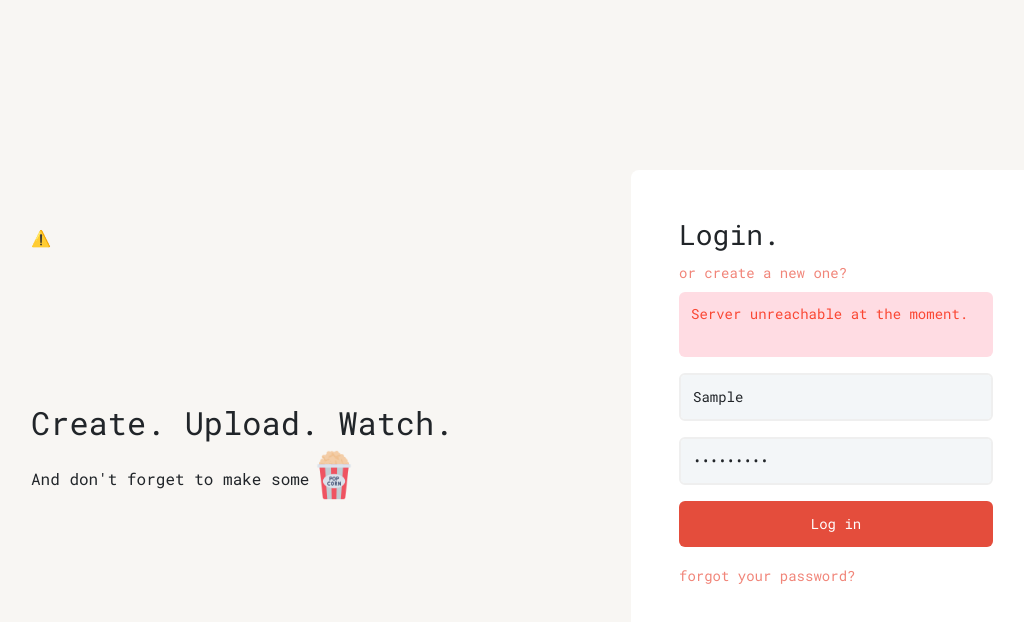
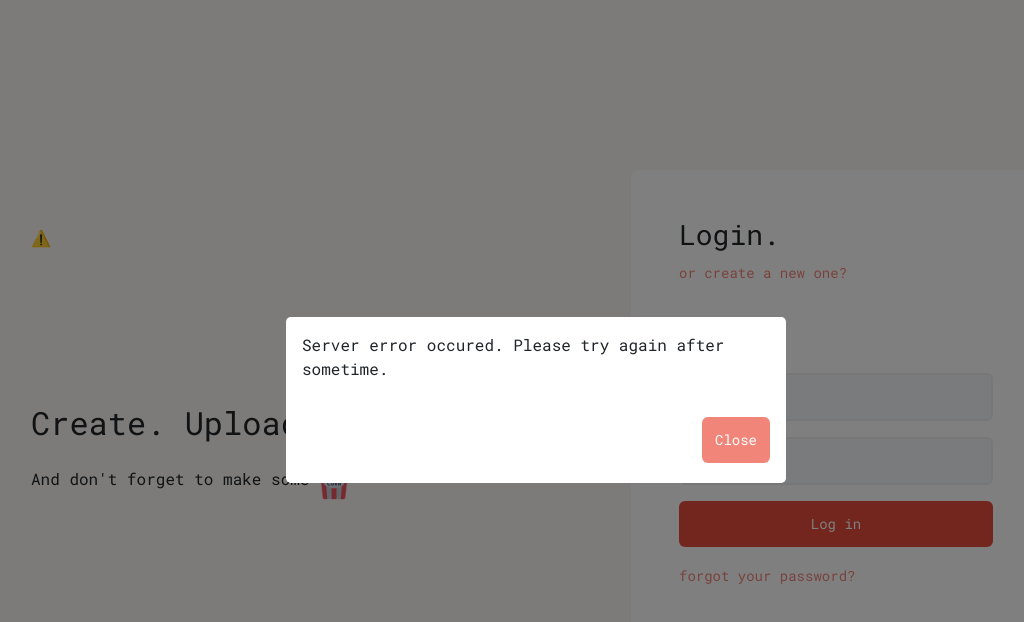
Before and after one commit to SubCoder1/Popcorn-web, a Vue app: page /auth/login in a window 1280 px wide. Both pictures are taken after typing "Sample", "Sample123" into the empty fields and a click on the button "Log in". Shown: the top 622 px of the page, without its empty margins (104-1128 px from the left). Built offline with nearby package versions, Linux system fonts and the light colour scheme; no server answers.

Commit message:
Added modal in App to show server side errors

```diff
--- a/src/App.vue
+++ b/src/App.vue
@@ -1,8 +1,54 @@
 <!-- Root file of Popcorn-web which defines the root template with top-level routing of this Vue application -->
 
 <template>
+  <!-- Error modal only used to show if any server side issue has occured. -->
+  <div
+    class="modal fade"
+    v-show="showErrModal"
+    v-bind:class="{ show: showErrModal, 'd-block': showErrModal }"
+    refs="srvErrModal"
+    data-bs-backdrop="static"
+    data-bs-keyboard="false"
+    tabindex="-1"
+    role="dialog"
+    aria-modal="true"
+  >
+    <div class="modal-dialog modal-dialog-centered">
+      <div class="modal-content border-0">
+        <div class="modal-body">
+          Server error occured. Please try again after sometime.
+        </div>
+        <div class="modal-footer border-0">
+          <button
+            type="button"
+            class="btn d-flex align-items-center justify-content-center position-relative rounded-md text-sm mt-2 mb-2"
+            data-bs-dismiss="modal"
+            @click="srvErrModal"
+          >
+            Close
+          </button>
+        </div>
+      </div>
+    </div>
+  </div>
   <router-view />
+  <div v-if="showErrModal" class="modal-backdrop fade show"></div>
 </template>
+
+<script>
+export default {
+  data() {
+    return {
+      showErrModal: false,
+    };
+  },
+  methods: {
+    srvErrModal: function () {
+      this.showErrModal = !this.showErrModal;
+    },
+  },
+};
+</script>
 
 <style lang="css">
 @import url("https://fonts.googleapis.com/css2?family=Roboto+Mono:wght@400&display=swap");
--- a/src/components/UserLogin.vue
+++ b/src/components/UserLogin.vue
@@ -71,8 +71,14 @@ export default {
         this.$router.push({ name: "home" });
       } else {
         // Error during login
-        this.formErr = resp.error;
-        this.showErr = true;
+        if (resp.status >= 500) {
+          // Server error
+          this.$parent.$parent.$parent.$parent.srvErrModal();
+        } else {
+          // Maybe validation
+          this.formErr = resp.error;
+          this.showErr = true;
+        }
       }
       // hides the loader
       this.form_submitted = false;
--- a/src/components/UserReg.vue
+++ b/src/components/UserReg.vue
@@ -65,9 +65,15 @@ export default {
         if (resp.status == 200) {
           this.$router.push({ name: "home" });
         } else {
-          // Error during login
-          this.formErr = resp.error;
-          this.showErr = true;
+          // Error during Register
+          if (resp.status >= 500) {
+            // Server error
+            this.$parent.$parent.$parent.$parent.srvErrModal();
+          } else {
+            // Maybe validation
+            this.formErr = resp.error;
+            this.showErr = true;
+          }
         }
       }
       this.form_submitted = false;
```
